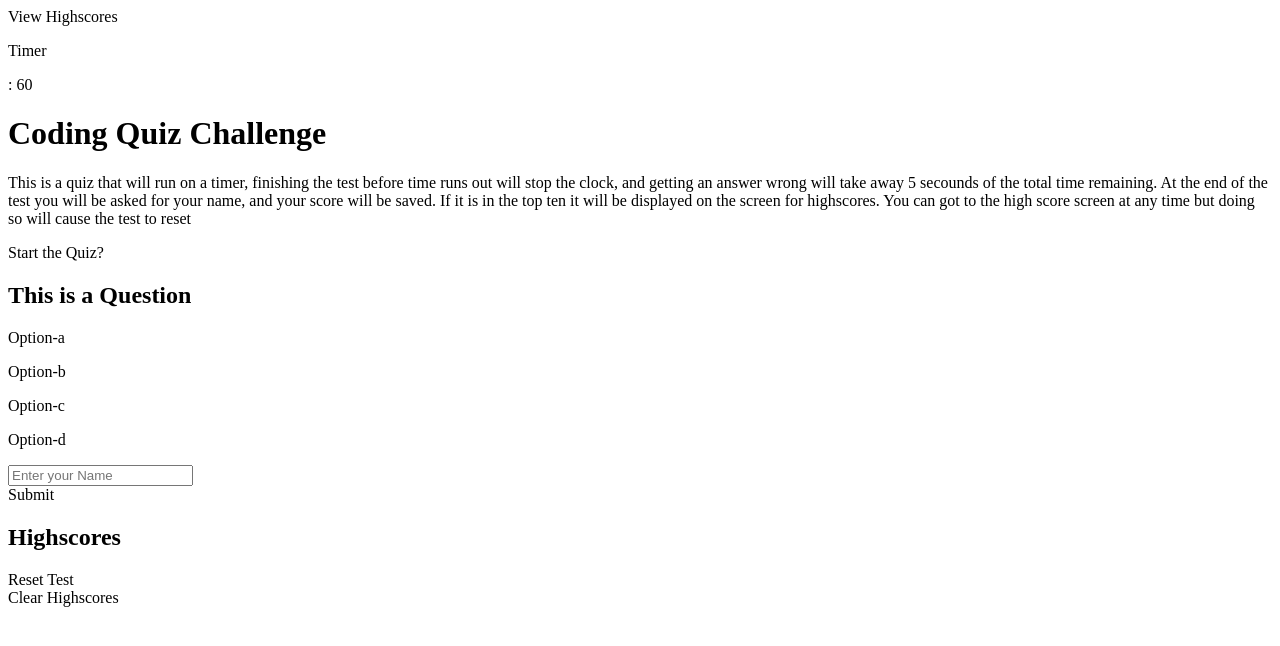
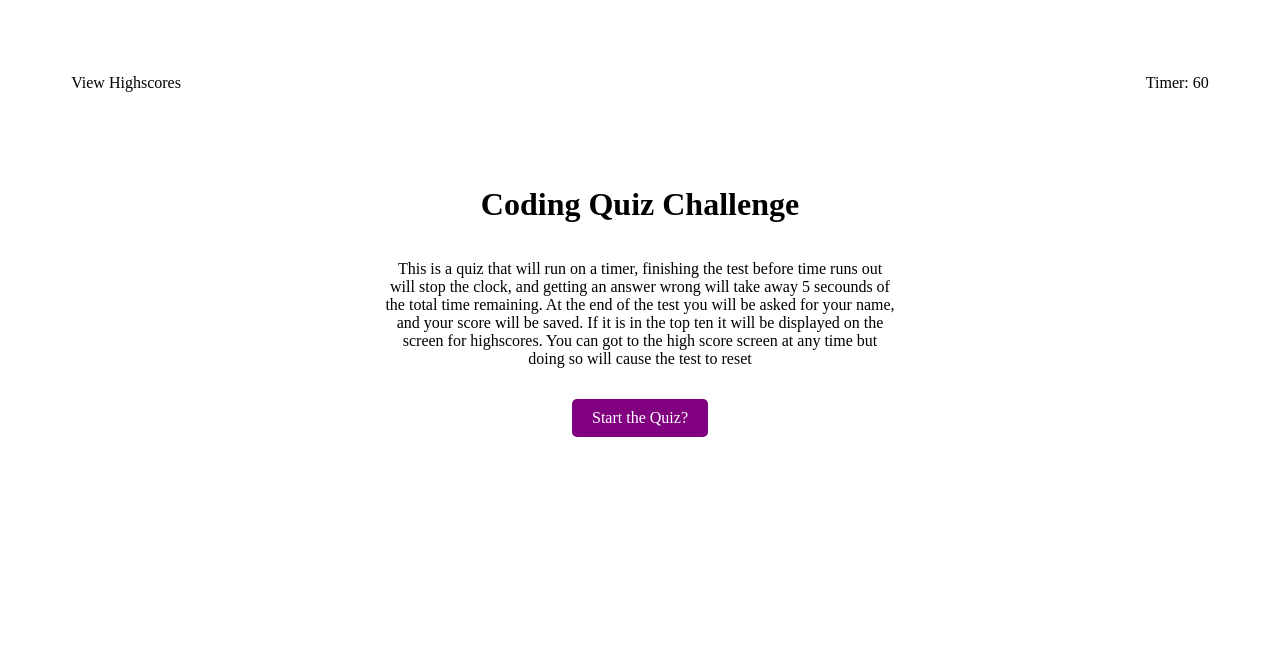
Before and after one commit to joe-toni/S4-HW-CODE-QUIZ, a plain HTML site: page index.html in a window 1280 px wide. Drawn offline with Linux system fonts and the light colour scheme.

Commit message:
Updated the names for style and script files.

```diff
--- a/index.html
+++ b/index.html
@@ -4,7 +4,7 @@
     <meta charset="UTF-8">
     <meta http-equiv="X-UA-Compatible" content="IE=edge">
     <meta name="viewport" content="width=device-width, initial-scale=1.0">
-    <link rel = "stylesheet" href  =  "Index.css"/>
+    <link rel = "stylesheet" href  =  "style.css"/>
     <title>Coding Quiz</title>
 <body>
 
@@ -74,7 +74,7 @@
             <div class = "clear_scores_btn button" onclick="clearHighScores()">Clear Highscores</div>
     </footer>
 
-    <script src = "Index.js"></script>
+    <script src = "script.js"></script>
 
 </body>
 </html>
```
